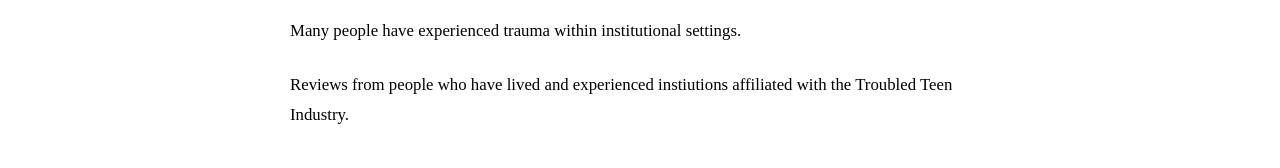
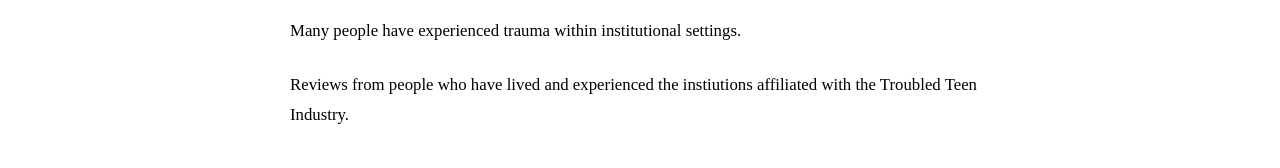
Before and after one commit to cstenstrom17/wwasp-reviews, a Next.js app: page / in a window 1280 px wide. Shown: the part 784-952 px from the top of the page. Built offline with nearby package versions, Linux system fonts and the light colour scheme.

Commit message:
Style updates

```diff
--- a/components/layout.module.css
+++ b/components/layout.module.css
@@ -6,7 +6,7 @@
 
 .header {
   border-bottom: 1px solid var(--border);
-  background-color: var(--bg-primary);
+  background-color: rgb(255, 255, 255, 0.95);
   position: sticky;
   top: 0;
   z-index: 100;
--- a/pages/index.js
+++ b/pages/index.js
@@ -29,7 +29,7 @@
               Many people have experienced trauma within institutional settings.
             </p>
             <p>
-              Reviews from people who have lived and experienced instiutions affiliated with the Troubled Teen Industry.
+              Reviews from people who have lived and experienced the instiutions affiliated with the Troubled Teen Industry.
             </p>
           </div>
         </section>
```
Also changed, not shown: styles/browse.module.css (+8 -0 lines).
